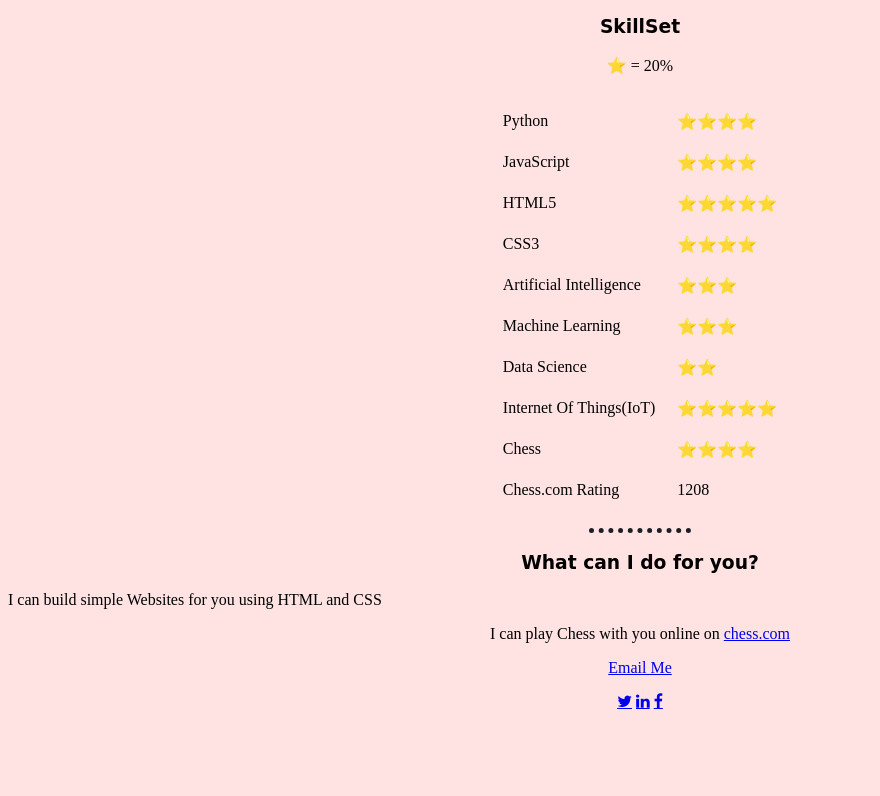
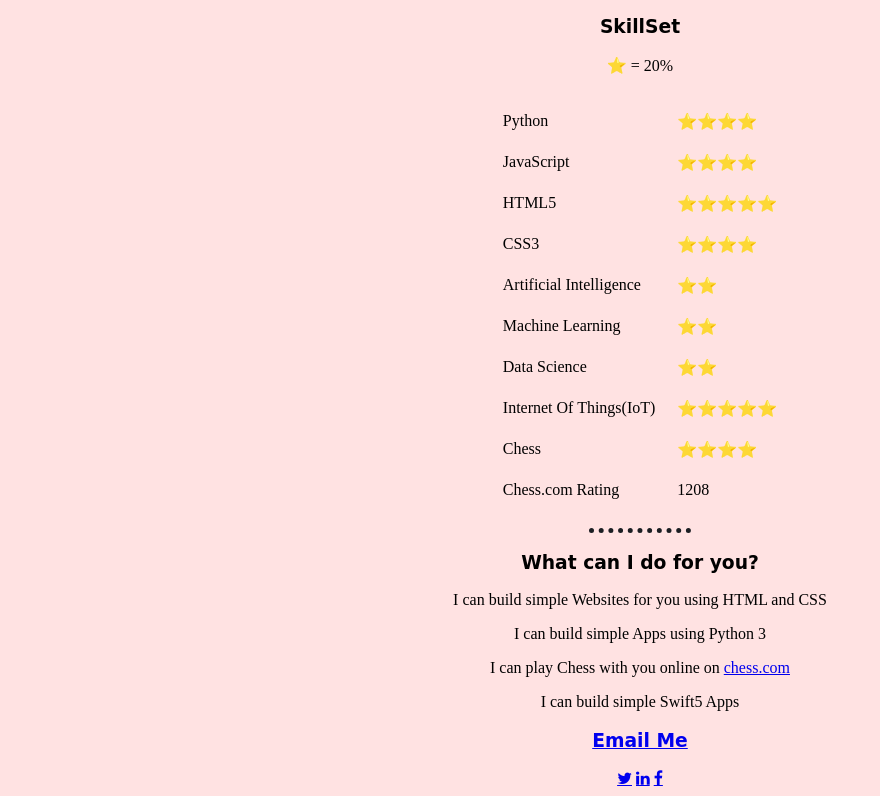
Before and after one commit to RNTejas/info2, a plain HTML site: page index.html in a window 1280 px wide. Shown: the part 961-1757 px from the top of the page, without its empty margins (0-880 px from the left). Before the commit the page ends 1680 px from the top, so only its background shows below. Drawn offline with Linux system fonts and the light colour scheme.

Commit message:
Update index.html

```diff
--- a/index.html
+++ b/index.html
@@ -117,12 +117,12 @@
     </tr>
     <tr>
       <td>Artificial Intelligence</td>
-      <td>⭐⭐⭐</td>
+      <td>⭐⭐</td>
 
     </tr>
     <tr>
       <td>Machine Learning</td>
-      <td>⭐⭐⭐</td>
+      <td>⭐⭐</td>
     </tr>
     <tr>
       <td>Data Science</TD>
@@ -150,10 +150,10 @@
 
       <h3>What can I do for you?</h3>
 
-      <p class="last-paragraph">I can build simple Websites for you using HTML and CSS </p>
-        <p class="last-paragraph>I can build simple Apps using Python 3 </p>
-        <p class="last-paragraph>I can play Chess with you online on <a target="_blank" href="https://www.chess.com/">chess.com</a></p>
-        <p class="last-paragraph>I can build simple Swift5 Apps </p>
+      <p>I can build simple Websites for you using HTML and CSS </p>
+        <p>I can build simple Apps using Python 3 </p>
+        <p>I can play Chess with you online on <a target="_blank" href="https://www.chess.com/">chess.com</a></p>
+        <p>I can build simple Swift5 Apps </p>
 
 
 
```
